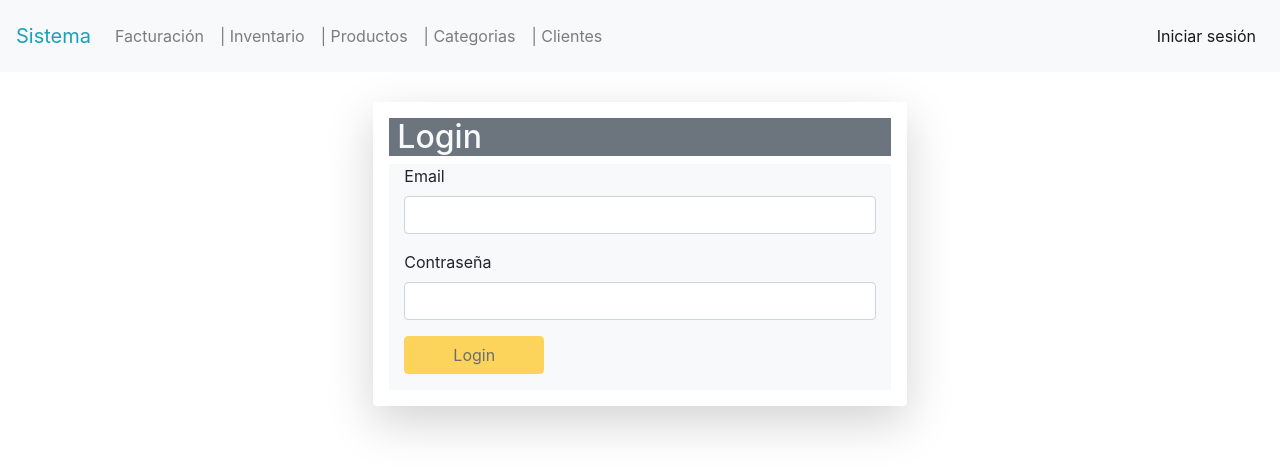
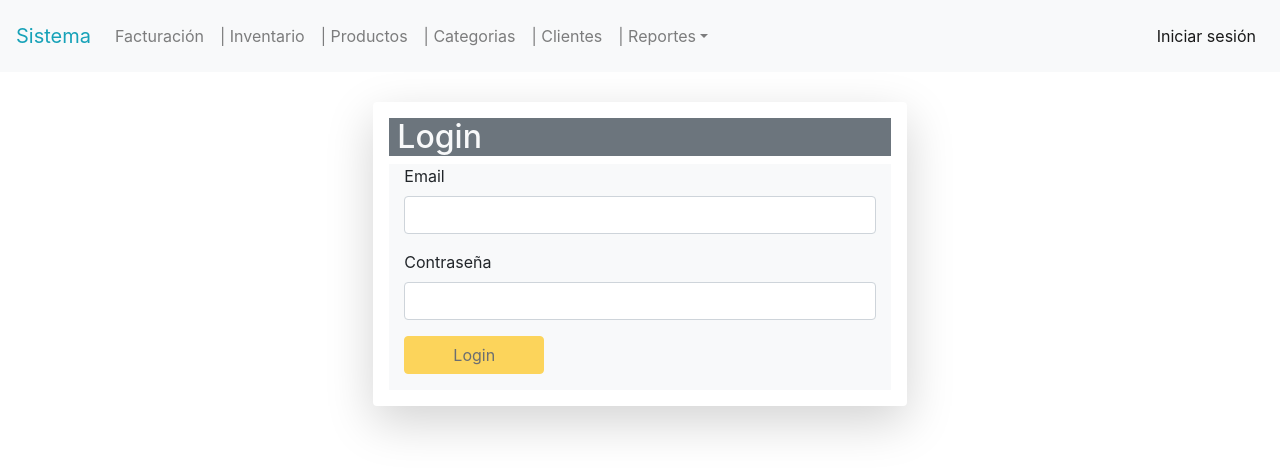
Before and after one commit to rafaelmersant/MultiServicesApp, a React (Create React App) app: page /login in a window 1280 px wide. Shown: the top 474 px of the page. Built offline with nearby package versions, Linux system fonts and the light colour scheme.

Commit message:
Update to mark invoice as paid.

```diff
--- a/src/components/invoiceForm.jsx
+++ b/src/components/invoiceForm.jsx
@@ -369,10 +369,14 @@ class InvoiceForm extends Form {
     this.handleDeleteDetail(detail);
   };
 
-  handleChangePaid = () => {
+  handleChangePaid = async () => {
     const { data } = { ...this.state };
     data.paid = !data.paid;
     this.setState({ data });
+
+    if (this.state.data.paid && this.state.data.id) {
+      await saveInvoiceHeader(this.state.data);
+    }
   };
 
   handleChangeNCF = async () => {
@@ -579,7 +583,7 @@ class InvoiceForm extends Form {
                   id="chkPaid"
                   checked={this.state.data.paid}
                   onChange={this.handleChangePaid}
-                  disabled={this.state.data.id}
+                  disabled={this.state.data.id && this.state.data.paid}
                 />
                 <label className="form-check-label" htmlFor="chkPaid">
                   Pagada
--- a/src/components/navBar.jsx
+++ b/src/components/navBar.jsx
@@ -64,6 +64,29 @@ const NavBar = ({ user }) => {
             </li>
           )}
 
+          <li className="nav-item dropdown">
+            <a
+              className="nav-link dropdown-toggle"
+              href="#"
+              id="navbarDropdown"
+              role="button"
+              data-toggle="dropdown"
+              aria-haspopup="true"
+              aria-expanded="false"
+            >
+              | Reportes
+            </a>
+            <div className="dropdown-menu" aria-labelledby="navbarDropdown">
+              <NavLink className="dropdown-item" to="/reports/invoice">
+                Facturas
+              </NavLink>
+
+              <NavLink className="dropdown-item" to="/reports/inventory">
+                Inventario
+              </NavLink>
+            </div>
+          </li>
+
           {user && user.role === "Owner" && (
             <li className="nav-item">
               <NavLink className="nav-link" to="/companies">
```
